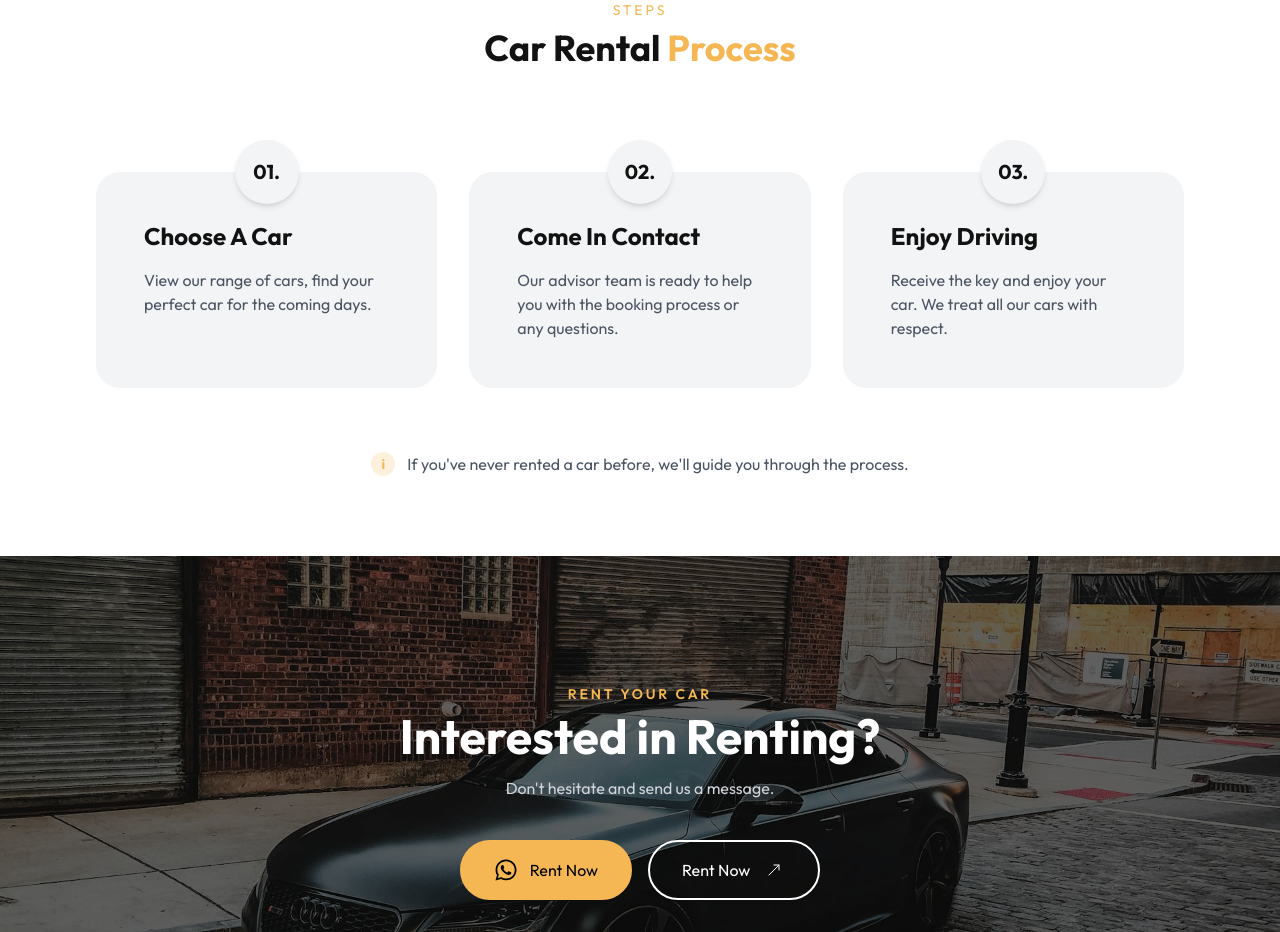
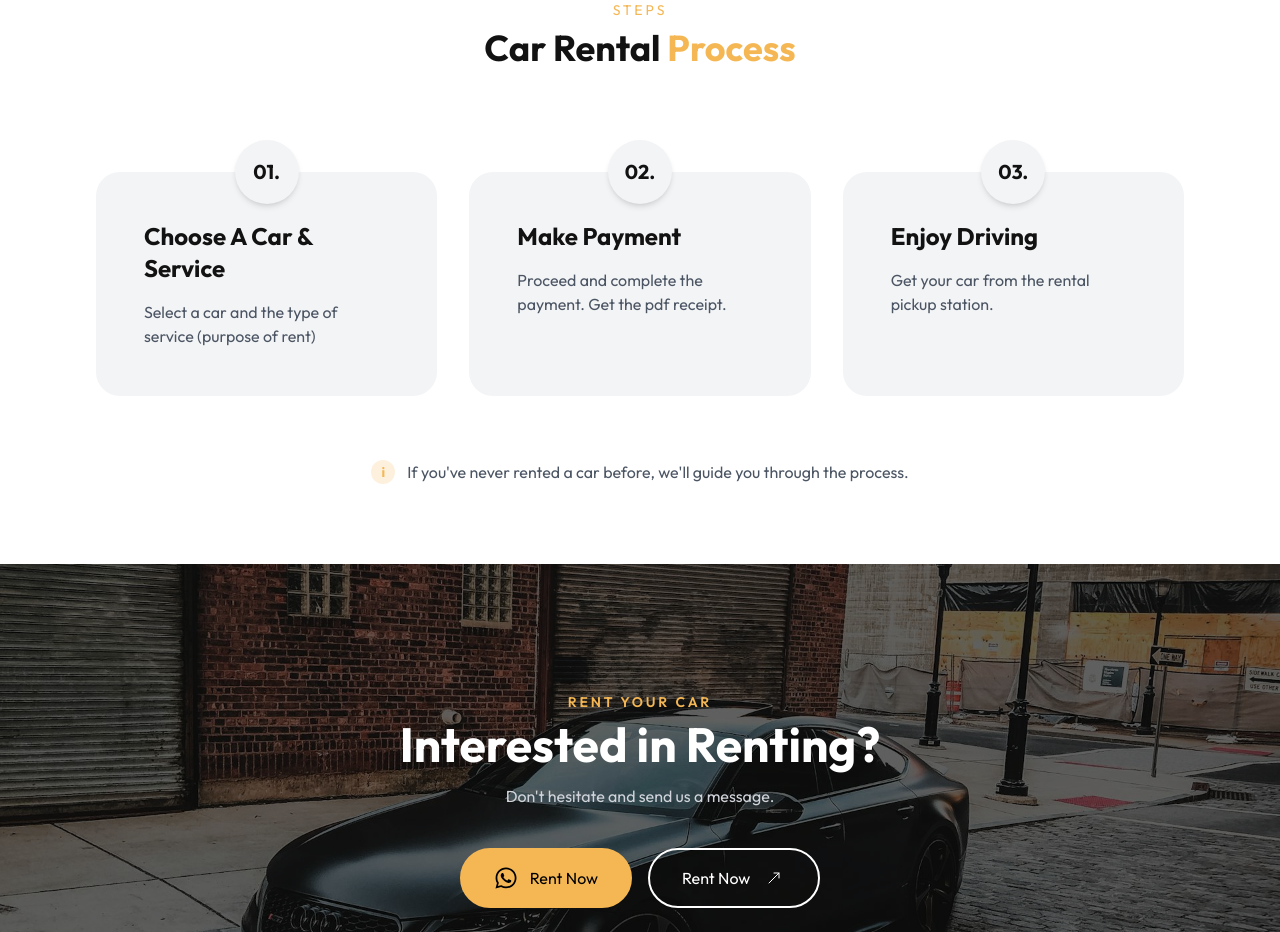
Before and after one commit to MrRam-X/Rentzy-Car-Rental-Client, a React (Vite) app: page / in a window 1280 px wide. Shown: the part 3020-3952 px from the top of the page. Built offline with nearby package versions, Linux system fonts and the light colour scheme; no server answers.

Commit message:
refactor: comments and car rental proces

```diff
--- a/src/appConstant.ts
+++ b/src/appConstant.ts
@@ -71,6 +71,27 @@ const APP_ROUTES: AppRoute[] = [
   { path: "/cars/:carId", Component: CarDetails },
   { path: "/services", Component: Services },
   { path: "/services/:serviceId", Component: CarServiceDetails },
+];
+
+const CAR_RENTAL_PROCESS_LIST = [
+  {
+    id: "1",
+    title: "Choose A Car & Service",
+    description:
+      "Select a car and the type of service (purpose of rent)",
+  },
+  {
+    id: "2",
+    title: "Make Payment",
+    description:
+      "Proceed and complete the payment. Get the pdf receipt.",
+  },
+  {
+    id: "3",
+    title: "Enjoy Driving",
+    description:
+      "Get your car from the rental pickup station.",
+  },
 ];
 
 const INITIAL_DISPLAY_CAR_FLEET_VEHICLES = 6;
@@ -161,4 +182,5 @@ export {
   INITIAL_CONTACT_FORM_DATA,
   MAX_CONTACT_FORM_SUBJECT_LENGTH,
   MAX_CONTACT_FORM_MESSAGE_LENGTH,
+  CAR_RENTAL_PROCESS_LIST,
 };
--- a/src/pages/Home/components/CarRentalProcess.tsx
+++ b/src/pages/Home/components/CarRentalProcess.tsx
@@ -1,10 +1,11 @@
 import React from "react";
+import { CAR_RENTAL_PROCESS_LIST } from "../../../appConstant";
 
 const CarRentalProcess: React.FC = () => {
   return (
     <section id="rental-process" className="pb-20 bg-white">
       <div className="container mx-auto max-w-6xl px-4 sm:px-6 lg:px-8">
-        {/* <!-- Section Header --> */}
+        {/* Section Header */}
         <div className="text-center max-w-2xl mx-auto  mb-16">
           <p className="text-brand-gold tracking-[0.2em] uppercase text-sm mb-2">
             STEPS
@@ -14,58 +15,33 @@ const CarRentalProcess: React.FC = () => {
           </h2>
         </div>
 
-        {/* <!-- Process Grid --> */}
+        {/* Process Grid */}
         <div className="grid grid-cols-1 lg:grid-cols-3 gap-16 md:gap-8">
-          {/* <!-- Step 1 Card --> */}
-          <div className="relative pt-10">
+          {CAR_RENTAL_PROCESS_LIST.map((rentalProcessItem) => {
+            return (
+              <div key={rentalProcessItem.id} className="relative pt-10">
                 <div className="relative bg-gray-100 rounded-3xl p-12 h-full transform hover:-translate-y-2 transition-transform duration-300">
                   <div className="absolute -top-8 left-1/2 -translate-x-1/2 w-16 h-16 bg-gray-100 rounded-full flex items-center justify-center shadow-md">
-                <span className="text-xl font-bold text-brand-dark">01.</span>
+                    <span className="text-xl font-bold text-brand-dark">
+                      {`${Number(rentalProcessItem.id) % 10 === 0 ? "" : "0"}${
+                        rentalProcessItem.id
+                      }`}
+                      .
+                    </span>
                   </div>
                   <h3 className="text-2xl font-bold text-brand-dark mb-4">
-                Choose A Car
+                    {rentalProcessItem.title}
                   </h3>
                   <p className="text-gray-600">
-                View our range of cars, find your perfect car for the coming
-                days.
+                    {rentalProcessItem.description}
                   </p>
                 </div>
               </div>
-
-          {/* <!-- Step 2 Card --> */}
-          <div className="relative pt-10">
-            <div className="relative bg-gray-100 rounded-3xl p-12 h-full transform hover:-translate-y-2 transition-transform duration-300">
-              <div className="absolute -top-8 left-1/2 -translate-x-1/2 w-16 h-16 bg-gray-100 rounded-full flex items-center justify-center shadow-md">
-                <span className="text-xl font-bold text-brand-dark">02.</span>
-              </div>
-              <h3 className="text-2xl font-bold text-brand-dark mb-4">
-                Come In Contact
-              </h3>
-              <p className="text-gray-600">
-                Our advisor team is ready to help you with the booking process
-                or any questions.
-              </p>
-            </div>
+            );
+          })}
         </div>
 
-          {/* <!-- Step 3 Card --> */}
-          <div className="relative pt-10">
-            <div className="relative bg-gray-100 rounded-3xl p-12 h-full transform hover:-translate-y-2 transition-transform duration-300">
-              <div className="absolute -top-8 left-1/2 -translate-x-1/2 w-16 h-16 bg-gray-100 rounded-full flex items-center justify-center shadow-md">
-                <span className="text-xl font-bold text-brand-dark">03.</span>
-              </div>
-              <h3 className="text-2xl font-bold text-brand-dark mb-4">
-                Enjoy Driving
-              </h3>
-              <p className="text-gray-600">
-                Receive the key and enjoy your car. We treat all our cars with
-                respect.
-              </p>
-            </div>
-          </div>
-        </div>
-
-        {/* <!-- Informational Note --> */}
+        {/* Informational Note */}
         <div className="flex justify-center items-center gap-3 mt-16 text-gray-600">
           <div className="flex-shrink-0 w-6 h-6 bg-brand-gold/20 text-brand-gold rounded-full flex items-center justify-center">
             <span className="font-bold text-sm">i</span>
--- a/src/pages/Home/components/LuxuryCarFleet/LuxuryCarFleet.tsx
+++ b/src/pages/Home/components/LuxuryCarFleet/LuxuryCarFleet.tsx
@@ -125,7 +125,6 @@ const LuxuryCarFleet: React.FC = () => {
           id="fleet-grid-container"
           className="grid grid-cols-1 md:grid-cols-2 lg:grid-cols-3 gap-8"
         >
-          {/* <!-- Car cards will be injected here by JavaScript --> */}
           {activeCategory === "ALL"
             ? carList.map((car, idx) => {
                 return (
--- a/src/pages/Home/components/OurServices/OurServices.tsx
+++ b/src/pages/Home/components/OurServices/OurServices.tsx
@@ -48,7 +48,7 @@ const OurServices: React.FC<OurServicesProps> = ({ carServicesList }) => {
   return (
     <section className="py-16 sm:py-24 bg-white">
       <div className="container mx-auto px-4 sm:px-6 lg:px-8">
-        {/* <!-- Section Header --> */}
+        {/* Section Header */}
         <div className="text-center max-w-2xl mx-auto mb-12">
           <p className="text-brand-gold tracking-[0.3em] uppercase text-sm mb-2">
             WHAT WE DO
```
Also changed, not shown: src/components/Footer/Footer.tsx (+10 -10 lines), src/pages/Cars/components/CarsCard.tsx (+4 -8 lines). Lines whose indentation alone changed are shown as unchanged.
